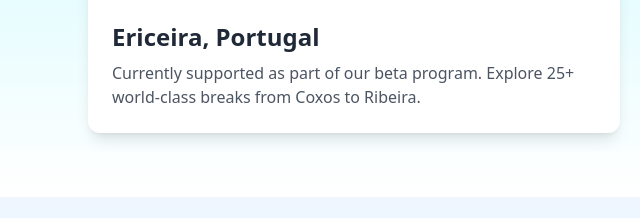
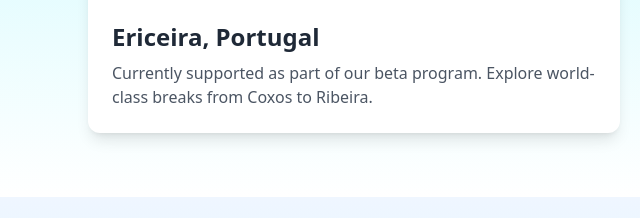
Before and after one commit to corelord-surf/corelord-frontend, a plain HTML site: page index.html in a window 1280 px wide. Shown: the part 579-797 px from the top of the page, 0-640 px from the left. Drawn offline with nearby package versions, Linux system fonts and the light colour scheme.

Commit message:
Update index.html

```diff
--- a/index.html
+++ b/index.html
@@ -53,7 +53,7 @@
           <div class="p-6">
             <h3 class="text-2xl font-bold text-gray-800 mb-2">Ericeira, Portugal</h3>
             <p class="text-gray-600">
-              Currently supported as part of our beta program. Explore 25+ world-class breaks from Coxos to Ribeira.
+              Currently supported as part of our beta program. Explore world-class breaks from Coxos to Ribeira.
             </p>
           </div>
         </div>
```
